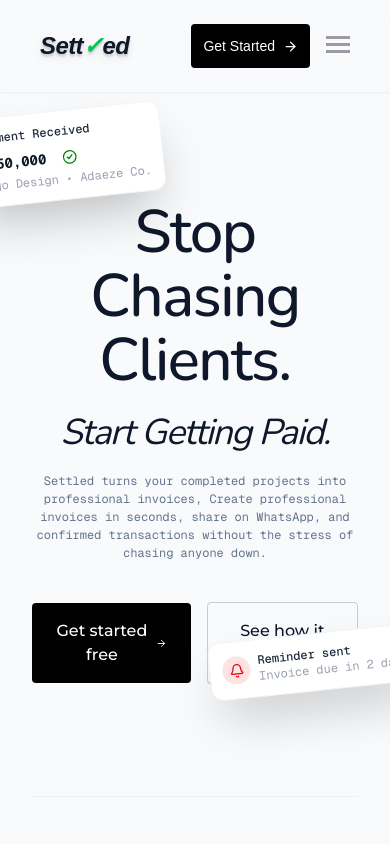
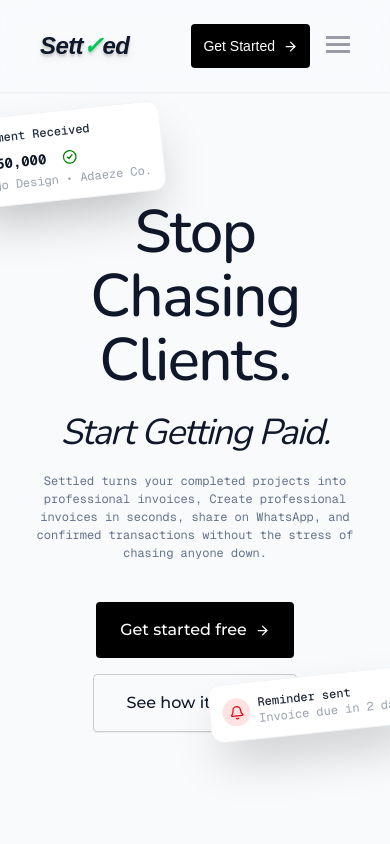
Before and after one commit to Donabest/Settled, a Next.js app: page / in a window 390 px wide. Shown: the top 844 px of the page. Built offline with nearby package versions, Linux system fonts and the light colour scheme; a web font is replaced by a local one.

Commit message:
fix:responsive mobile hero

```diff
--- a/app/components/CTA.tsx
+++ b/app/components/CTA.tsx
@@ -21,10 +21,10 @@
           </button>
         </div>
 
-        <div className="absolute w-100 h-100 left-10 top-30 border-30 border-gray-50 rounded-full "></div>
-        <div className="absolute w-100 h-100 right-10 top-30 border-30 border-gray-50 rounded-full"></div>
-        <div className="absolute left-8 top-1/2 -translate-y-1/2 w-48 h-64 rounded-2xl border-2 border-gray-200 opacity-30 rotate-[-8deg]" />
-        <div className="absolute right-8 top-1/2 -translate-y-1/2 w-48 h-64 rounded-2xl border-2 border-gray-200 opacity-30 rotate-[8deg]" />
+        <div className="hidden absolute w-100 h-100 left-10 top-30 border-30 border-gray-50 rounded-full md:block"></div>
+        <div className="absolute w-100 h-100 right-10 top-60 border-30 border-gray-50 rounded-full md:top-30"></div>
+        <div className="hidden absolute left-8 top-1/2 -translate-y-1/2 w-48 h-64 rounded-2xl border-2 border-gray-200 opacity-30 rotate-[-8deg] md:block" />
+        <div className="hidden absolute right-8 top-1/2 -translate-y-1/2 w-48 h-64 rounded-2xl border-2 border-gray-200 opacity-30 rotate-[8deg] md:block" />
       </div>
     </section>
   );
--- a/app/components/Hero.tsx
+++ b/app/components/Hero.tsx
@@ -19,11 +19,11 @@
           confirmed transactions without the stress of chasing anyone down.
         </p>
 
-        <div className="flex justify-center items-center space-x-4 mt-10 font-monserrat font-medium">
+        <div className="flex flex-col justify-center items-center space-y-4 mt-10 font-monserrat font-medium md:flex-row md:space-x-4 md:space-y-0">
           <Link
             href=""
             type="button"
-            className="flex justify-center items-center gap-2  bg-black text-white px-6 py-4 rounded-sm hover:bg-black/80  cursor-pointer transition-all duration-250 ease-in-out hover:-translate-y-0.5"
+            className="flex justify-center items-center gap-2  bg-black text-white px-6 py-4 rounded-sm hover:bg-black/80  cursor-pointer transition-all duration-250 ease-in-out hover:-translate-y-0.5 "
           >
             Get started free
             <ArrowRight size={15} />
@@ -31,7 +31,7 @@
           <Link
             href="#HowItWorks"
             type="button"
-            className="text-[#0F172A] px-6 py-4 border border-[#0F172A]/20 rounded-sm cursor-pointer shadow-2xs transition-all duration-250 ease-in-out hover:shadow-2xl hover:-translate-y-0.5 hover:bg-black/5 "
+            className="text-[#0F172A] px-8 py-4 border border-[#0F172A]/20 rounded-sm cursor-pointer shadow-2xs transition-all duration-250 ease-in-out hover:shadow-2xl hover:-translate-y-0.5 hover:bg-black/5 "
           >
             See how it works
           </Link>
@@ -42,7 +42,7 @@
         <CardOne />
       </div>
 
-      <div className="absolute top-[75%] -right-8 md:-right-3 md:top-[50%] -rotate-6">
+      <div className="absolute top-[80%] -right-8 md:-right-3 md:top-[50%] -rotate-6">
         <CardTwo />
       </div>
     </header>
```
Also changed, not shown: 2 other files (tests, documents, lock files or other folders).
